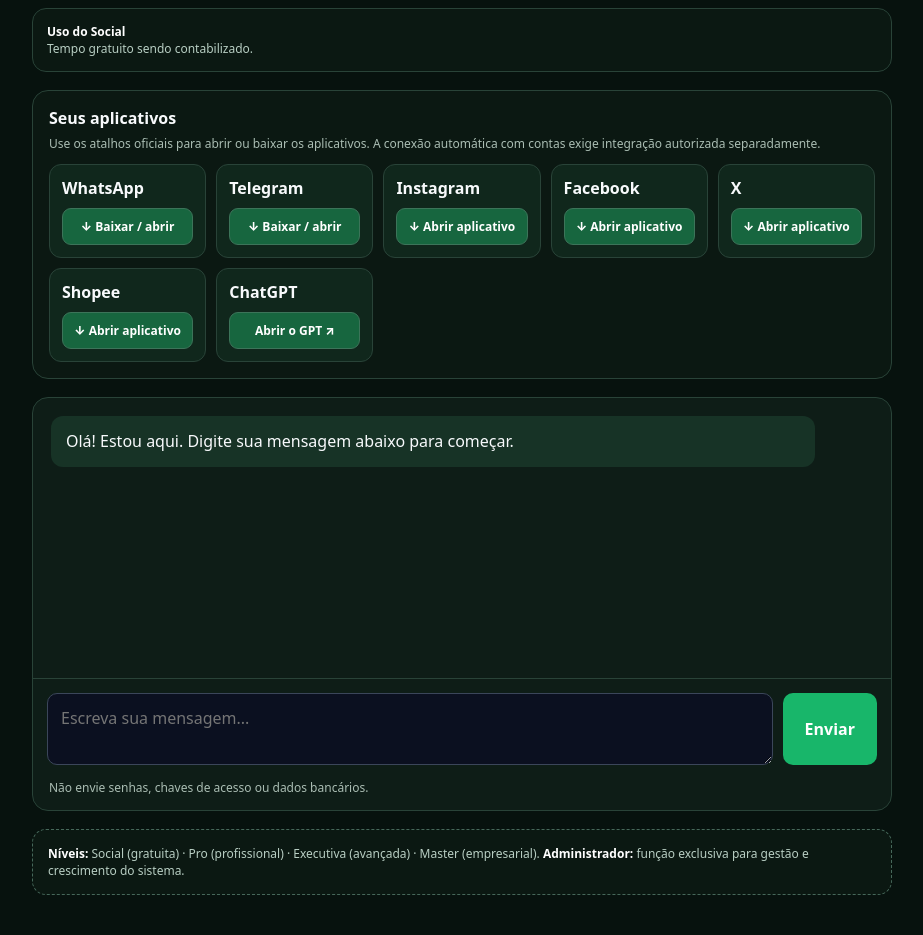
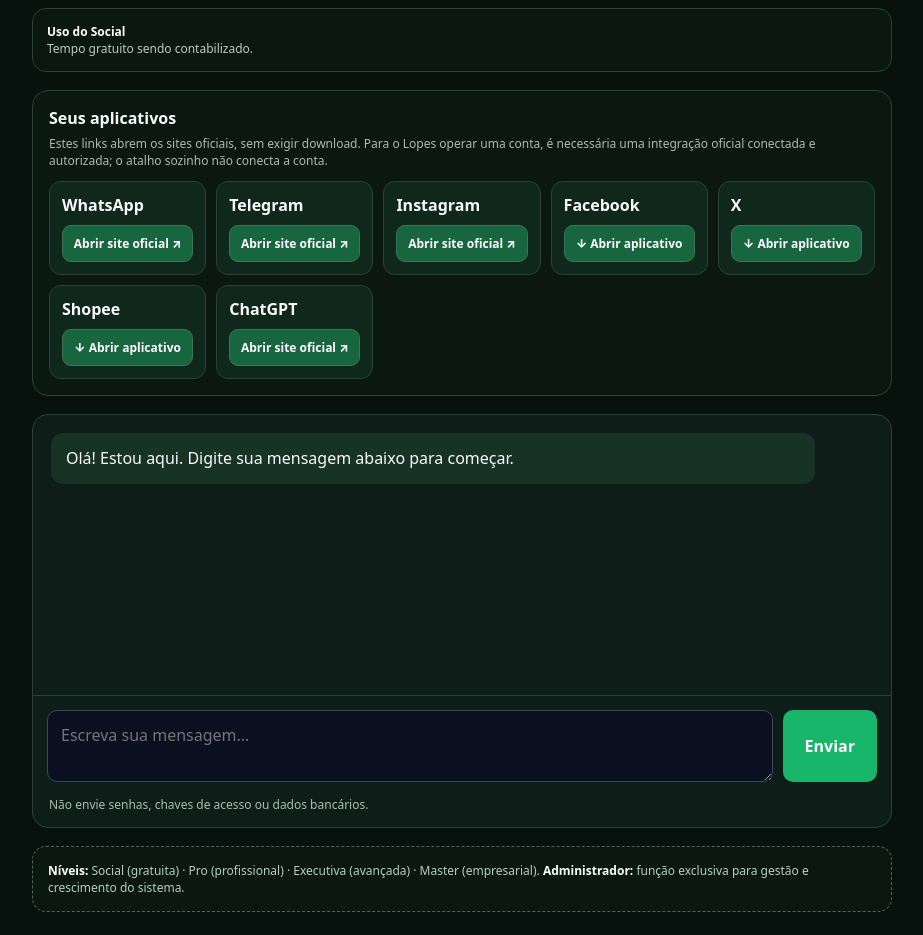
Before and after one commit to lopessamuca344-hue/lopes-responde-pro-2, a website: page index.html in a window 1280 px wide. Shown: the part 1180-2115 px from the top of the page, without its empty margins (178-1101 px from the left). Drawn offline with Linux system fonts and the light colour scheme.

Commit message:
Corrigir sintaxe do login e remover instruções de download dos atalhos

```diff
--- a/index.html
+++ b/index.html
@@ -157,15 +157,15 @@
       <div class="usage-card" id="usageCard"><strong>Uso do Social</strong><div id="usageText">Tempo gratuito sendo contabilizado.</div><div class="gate" id="adGate">Para continuar usando esta função, assista à publicidade disponível. Depois da exibição, a função será liberada pelo período definido pelo sistema.</div><button class="usage-btn" id="watchAdButton" type="button" style="display:none">Assistir publicidade para liberar</button></div>
       <section class="platform-panel" aria-label="Atalhos para aplicativos">
         <strong>Seus aplicativos</strong>
-        <p style="font-size:12px;color:var(--muted);margin:6px 0">Use os atalhos oficiais para abrir ou baixar os aplicativos. A conexão automática com contas exige integração autorizada separadamente.</p>
+        <p style="font-size:12px;color:var(--muted);margin:6px 0">Estes links abrem os sites oficiais, sem exigir download. Para o Lopes operar uma conta, é necessária uma integração oficial conectada e autorizada; o atalho sozinho não conecta a conta.</p>
         <div class="platform-grid">
-          <div class="platform-item"><span class="platform-name">WhatsApp</span><a class="platform-link" href="https://www.whatsapp.com/download" target="_blank" rel="noopener noreferrer">↓ Baixar / abrir</a></div>
-          <div class="platform-item"><span class="platform-name">Telegram</span><a class="platform-link" href="https://telegram.org/apps" target="_blank" rel="noopener noreferrer">↓ Baixar / abrir</a></div>
-          <div class="platform-item"><span class="platform-name">Instagram</span><a class="platform-link" href="https://www.instagram.com/" target="_blank" rel="noopener noreferrer">↓ Abrir aplicativo</a></div>
+          <div class="platform-item"><span class="platform-name">WhatsApp</span><a class="platform-link" href="https://web.whatsapp.com/" target="_blank" rel="noopener noreferrer">Abrir site oficial ↗</a></div>
+          <div class="platform-item"><span class="platform-name">Telegram</span><a class="platform-link" href="https://web.telegram.org/" target="_blank" rel="noopener noreferrer">Abrir site oficial ↗</a></div>
+          <div class="platform-item"><span class="platform-name">Instagram</span><a class="platform-link" href="https://www.instagram.com/" target="_blank" rel="noopener noreferrer">Abrir site oficial ↗</a></div>
           <div class="platform-item"><span class="platform-name">Facebook</span><a class="platform-link" href="https://www.facebook.com/" target="_blank" rel="noopener noreferrer">↓ Abrir aplicativo</a></div>
           <div class="platform-item"><span class="platform-name">X</span><a class="platform-link" href="https://x.com/" target="_blank" rel="noopener noreferrer">↓ Abrir aplicativo</a></div>
           <div class="platform-item"><span class="platform-name">Shopee</span><a class="platform-link" href="https://shopee.com.br/" target="_blank" rel="noopener noreferrer">↓ Abrir aplicativo</a></div>
-          <div class="platform-item"><span class="platform-name">ChatGPT</span><a class="platform-link" href="https://chatgpt.com/" target="_blank" rel="noopener noreferrer">Abrir o GPT ↗</a></div>
+          <div class="platform-item"><span class="platform-name">ChatGPT</span><a class="platform-link" href="https://chatgpt.com/" target="_blank" rel="noopener noreferrer">Abrir site oficial ↗</a></div>
         </div>
       </section>
       <section class="chat" aria-label="Conversa com o assistente">
@@ -211,7 +211,8 @@ async function enterAuthenticatedAccount(token) {
     if (data.isAdmin) {
       document.getElementById("adminEmail").textContent = data.email;
       document.getElementById("adminSetupStatus").textContent = "Conta reconhecida como Administrador Master. Os convites exigem Supabase e tabela trial_access_codes configurados.";
-      show("admin");\n      loadAdminControls();
+      show("admin");
+      loadAdminControls();
     } else {
       document.getElementById("authNotice").textContent = "";
       show("profile");
```
